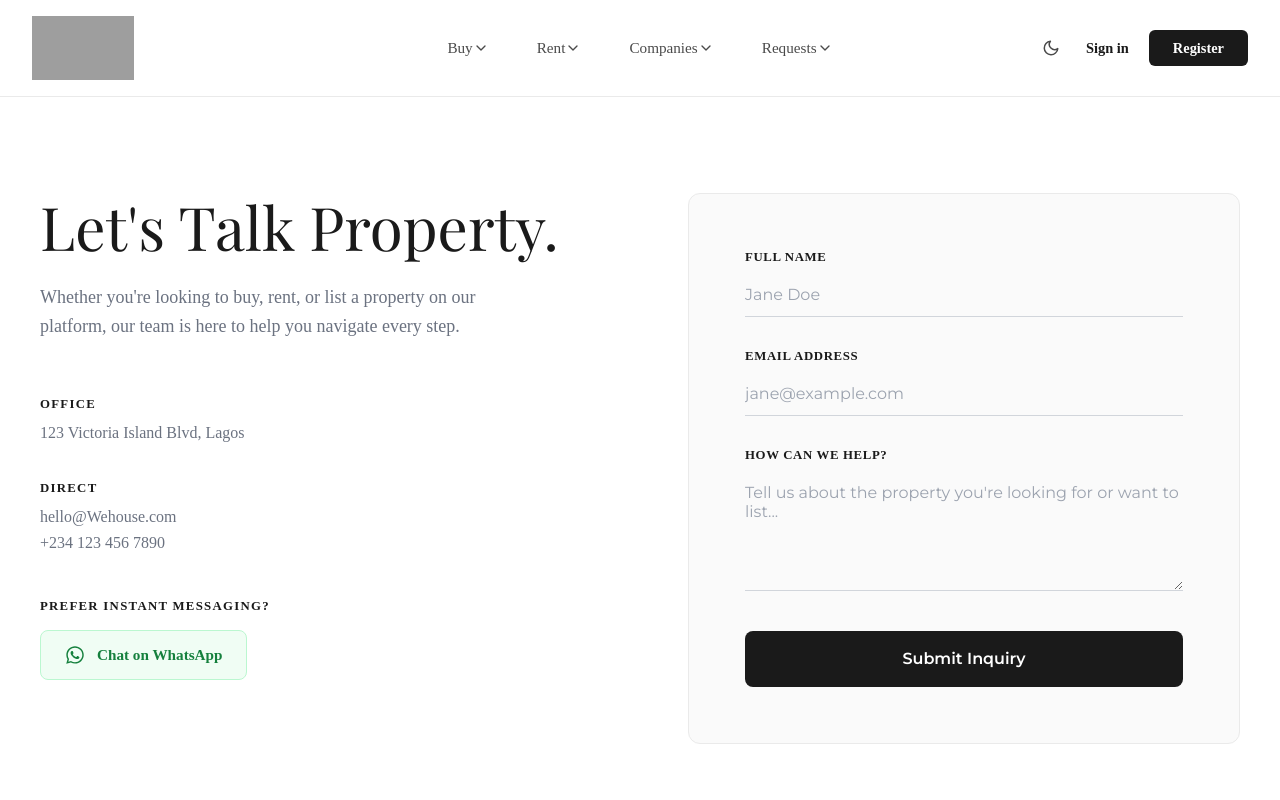
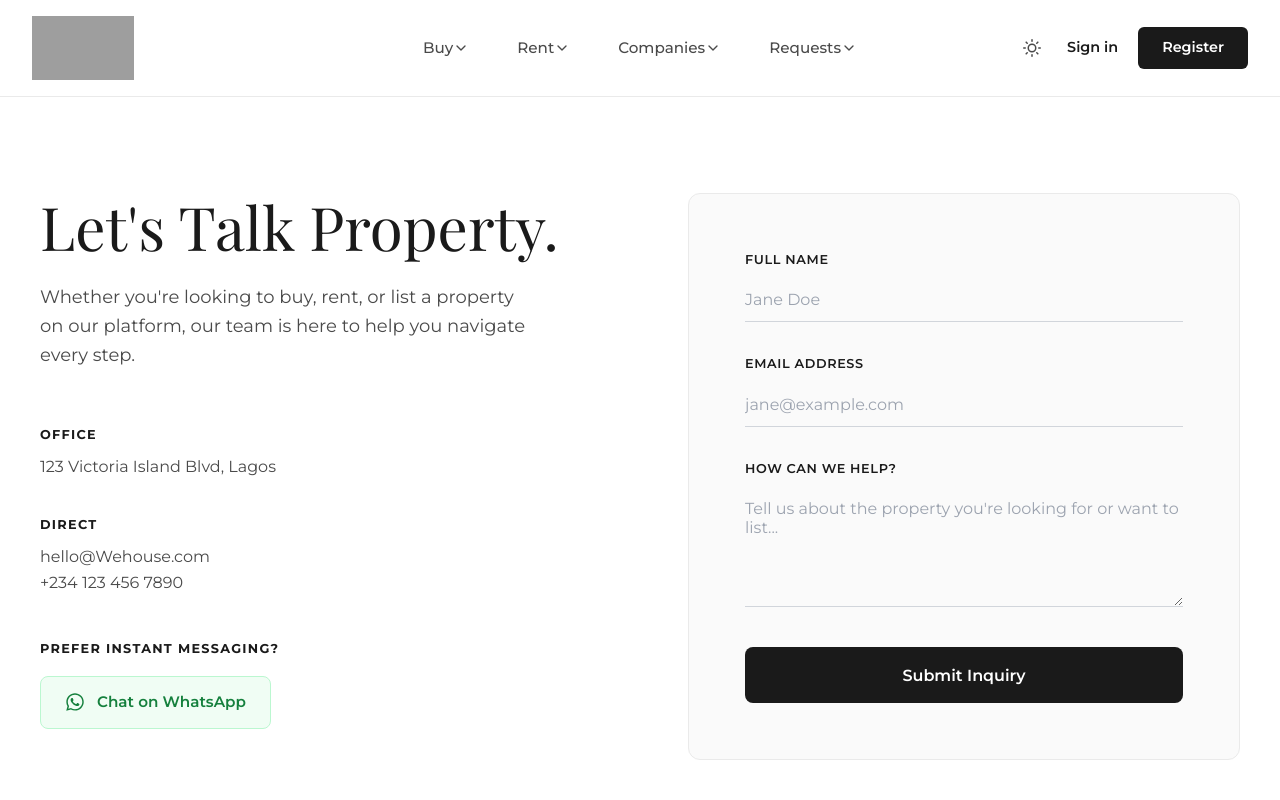
Before and after one commit to Aquixv/Real-Estate-App, a Next.js app: page /contact in a window 1280 px wide. Shown: the top 800 px of the page. Built offline with nearby package versions, Linux system fonts and the light colour scheme; grey boxes are pictures that could not be loaded; a web font is replaced by a local one.

Commit message:
retrying DM

```diff
--- a/src/app/globals.css
+++ b/src/app/globals.css
@@ -7,6 +7,11 @@
 
 /* 2. Global Brand Variables */
 :root {
+  --color-background: #ffffff;
+  --color-text-main: #1a1a1a;
+  --color-text-muted: #4a4a4a;
+  --color-accent-gold: #bfa173;
+  --color-accent-gold-hover: #a68a5f;
   --bg-page: #ffffff;
   --bg-card: #ffffff;
   --bg-subtle: #fafafa;
@@ -18,7 +23,6 @@
   --accent: #4f46e5;
   --accent-soft: #e0e7ff;
 }
-
 [data-theme="dark"] {
   --bg-page: #0b0f19;
   --bg-card: #111827;
@@ -31,11 +35,16 @@
   --accent: #6366f1;
   --accent-soft: rgba(99, 102, 241, 0.16);
 }
-
+/* 3. Base Typography */
 body {
   background-color: var(--bg-page);
   color: var(--text-primary);
   transition: background-color 0.2s ease, color 0.2s ease;
+  /* Uses the Montserrat font you loaded in layout.tsx */
+  font-family: var(--font-montserrat), system-ui, sans-serif;
+  line-height: 1.6;
+  -webkit-font-smoothing: antialiased;
+  -moz-osx-font-smoothing: grayscale;
 }
 
 /* 4. Heading Typography */
--- /dev/null
+++ b/src/components/NavIcons.tsx
@@ -0,0 +1,40 @@
+export const ChevronDown = ({ isOpen = false }) => (
+  <svg
+    width="16" height="16" viewBox="0 0 24 24" fill="none" stroke="currentColor"
+    strokeWidth="2" strokeLinecap="round" strokeLinejoin="round"
+    style={{
+      marginLeft: 'auto',
+      transform: isOpen ? 'rotate(180deg)' : 'rotate(0deg)',
+      transition: 'transform 0.2s ease'
+    }}
+  >
+    <polyline points="6 9 12 15 18 9"></polyline>
+  </svg>
+);
+
+export const XIcon = () => (
+  <svg width="24" height="24" viewBox="0 0 24 24" fill="none" stroke="currentColor" strokeWidth="2" strokeLinecap="round" strokeLinejoin="round">
+    <line x1="18" y1="6" x2="6" y2="18"></line>
+    <line x1="6" y1="6" x2="18" y2="18"></line>
+  </svg>
+);
+
+export const SunIcon = () => (
+  <svg width="18" height="18" viewBox="0 0 24 24" fill="none" stroke="currentColor" strokeWidth="2" strokeLinecap="round" strokeLinejoin="round">
+    <circle cx="12" cy="12" r="5"></circle>
+    <line x1="12" y1="1" x2="12" y2="3"></line>
+    <line x1="12" y1="21" x2="12" y2="23"></line>
+    <line x1="4.22" y1="4.22" x2="5.64" y2="5.64"></line>
+    <line x1="18.36" y1="18.36" x2="19.78" y2="19.78"></line>
+    <line x1="1" y1="12" x2="3" y2="12"></line>
+    <line x1="21" y1="12" x2="23" y2="12"></line>
+    <line x1="4.22" y1="19.78" x2="5.64" y2="18.36"></line>
+    <line x1="18.36" y1="5.64" x2="19.78" y2="4.22"></line>
+  </svg>
+);
+
+export const MoonIcon = () => (
+  <svg width="18" height="18" viewBox="0 0 24 24" fill="none" stroke="currentColor" strokeWidth="2" strokeLinecap="round" strokeLinejoin="round">
+    <path d="M21 12.79A9 9 0 1 1 11.21 3 7 7 0 0 0 21 12.79z"></path>
+  </svg>
+);
--- a/src/components/Navbar.tsx
+++ b/src/components/Navbar.tsx
@@ -3,117 +3,120 @@
 import { useState, useEffect } from 'react';
 import Link from 'next/link';
 import styles from './navbar.module.css';
+// Ideally move these 4 SVGs to ./NavIcons.tsx
+import { ChevronDown, XIcon, SunIcon, MoonIcon } from './NavIcons';
 
-// SVG Icons
-const ChevronDown = ({ isOpen = false }) => (
-  <svg
-    width="16" height="16" viewBox="0 0 24 24" fill="none" stroke="currentColor"
-    strokeWidth="2" strokeLinecap="round" strokeLinejoin="round"
-    style={{
-      marginLeft: 'auto',
-      transform: isOpen ? 'rotate(180deg)' : 'rotate(0deg)',
-      transition: 'transform 0.2s ease'
-    }}
-  >
-    <polyline points="6 9 12 15 18 9"></polyline>
-  </svg>
-);
+const PROPERTY_TYPES = [
+  { label: 'Houses', param: 'House' },
+  { label: 'Flats / Apartments', param: 'Flat+%2F+Apartment' },
+  { label: 'Lands', param: 'Land' },
+  { label: 'Commercial Property', param: 'Commercial' },
+];
 
-const XIcon = () => (
-  <svg width="24" height="24" viewBox="0 0 24 24" fill="none" stroke="currentColor" strokeWidth="2" strokeLinecap="round" strokeLinejoin="round">
-    <line x1="18" y1="6" x2="6" y2="18"></line>
-    <line x1="6" y1="6" x2="18" y2="18"></line>
-  </svg>
-);
+const NAV_DROPDOWNS = [
+  {
+    id: 'buy',
+    label: 'Buy',
+    items: PROPERTY_TYPES.map((t) => ({
+      label: t.label,
+      href: `/properties?category=For+Sale&type=${t.param}`,
+    })),
+    viewAll: { label: 'View all properties for sale', href: '/properties?category=For+Sale' },
+  },
+  {
+    id: 'rent',
+    label: 'Rent',
+    items: PROPERTY_TYPES.map((t) => ({
+      label: t.label,
+      href: `/properties?category=For+Rent&type=${t.param}`,
+    })),
+    viewAll: { label: 'View all properties for rent', href: '/properties?category=For+Rent' },
+  },
+  {
+    id: 'companies',
+    label: 'Companies',
+    items: [
+      { label: 'Estate Agents', href: '/companies/agents' },
+      { label: 'Property Developers', href: '/companies/developers' },
+    ],
+  },
+  {
+    id: 'requests',
+    label: 'Requests',
+    items: [
+      { label: 'Post a request', href: '/requests/post' },
+      { label: 'View property requests', href: '/requests/view' },
+    ],
+  },
+];
 
-const SunIcon = () => (
-  <svg width="18" height="18" viewBox="0 0 24 24" fill="none" stroke="currentColor" strokeWidth="2" strokeLinecap="round" strokeLinejoin="round">
-    <circle cx="12" cy="12" r="5"></circle>
-    <line x1="12" y1="1" x2="12" y2="3"></line>
-    <line x1="12" y1="21" x2="12" y2="23"></line>
-    <line x1="4.22" y1="4.22" x2="5.64" y2="5.64"></line>
-    <line x1="18.36" y1="18.36" x2="19.78" y2="19.78"></line>
-    <line x1="1" y1="12" x2="3" y2="12"></line>
-    <line x1="21" y1="12" x2="23" y2="12"></line>
-    <line x1="4.22" y1="19.78" x2="5.64" y2="18.36"></line>
-    <line x1="18.36" y1="5.64" x2="19.78" y2="4.22"></line>
-  </svg>
-);
-
-const MoonIcon = () => (
-  <svg width="18" height="18" viewBox="0 0 24 24" fill="none" stroke="currentColor" strokeWidth="2" strokeLinecap="round" strokeLinejoin="round">
-    <path d="M21 12.79A9 9 0 1 1 11.21 3 7 7 0 0 0 21 12.79z"></path>
-  </svg>
+const BrandLogo = () => (
+  <span className={styles.logoPlaceholder}>
+    <img
+      className={styles.logo}
+      src="https://logowik.com/content/uploads/images/real-estate-buildings208.logowik.com.webp"
+      alt="Logo"
+    />
+  </span>
 );
 
 export default function Navbar() {
   const [isOpen, setIsOpen] = useState(false);
-  const [isDarkMode, setIsDarkMode] = useState(false);
   const [activeMobileDropdown, setActiveMobileDropdown] = useState<string | null>(null);
+  const [theme, setTheme] = useState<'light' | 'dark'>('light');
+
+  useEffect(() => {
+    const current = document.documentElement.getAttribute('data-theme') as 'light' | 'dark' | null;
+    if (current) setTheme(current);
+  }, []);
+
+  const toggleTheme = () => {
+    const next = theme === 'light' ? 'dark' : 'light';
+    setTheme(next);
+    document.documentElement.setAttribute('data-theme', next);
+    localStorage.setItem('theme', next);
+  };
 
   const closeMenu = () => {
     setIsOpen(false);
     setActiveMobileDropdown(null);
   };
 
-  const [theme, setTheme] = useState<"light" | "dark">("light");
-
-useEffect(() => {
-  const current = document.documentElement.getAttribute("data-theme") as "light" | "dark";
-  if (current) setTheme(current);
-}, []);
-
-const toggleTheme = () => {
-  const next = theme === "light" ? "dark" : "light";
-  setTheme(next);
-  document.documentElement.setAttribute("data-theme", next);
-  localStorage.setItem("theme", next);
-};
-
-  // Handles accordion behavior on mobile, does nothing on desktop (handled by CSS hover)
-  const toggleMobileDropdown = (dropdownName: string) => {
-    setActiveMobileDropdown(activeMobileDropdown === dropdownName ? null : dropdownName);
+  const toggleMobileDropdown = (id: string) => {
+    setActiveMobileDropdown((prev) => (prev === id ? null : id));
   };
 
   return (
     <header className={styles.header}>
       <nav className={styles.nav}>
-
-        {/* Left: Logo */}
         <Link href="/" className={styles.logo} onClick={closeMenu}>
-          <span className={styles.logoPlaceholder}><img className = {styles.logo} src="https://logowik.com/content/uploads/images/real-estate-buildings208.logowik.com.webp" alt=''></img></span>
+          <BrandLogo />
         </Link>
 
-        {/* Mobile Hamburger Button */}
         <button
           className={styles.mobileToggle}
           onClick={() => setIsOpen(true)}
           aria-label="Open menu"
         >
-          <span className={styles.hamburger}></span>
+          <span className={styles.hamburger} />
         </button>
 
-        {/* Mobile Dark Overlay */}
         <div
           className={`${styles.overlay} ${isOpen ? styles.overlayOpen : ''}`}
           onClick={closeMenu}
           aria-hidden="true"
-        ></div>
+        />
 
-        {/* Center & Right: Sliding Drawer on Mobile */}
         <div className={`${styles.menuContainer} ${isOpen ? styles.sidebarOpen : ''}`}>
-
-          {/* Mobile Sidebar Header */}
           <div className={styles.sidebarHeader}>
-            <span className={styles.logoPlaceholder}><img className = {styles.logo} src="https://logowik.com/content/uploads/images/real-estate-buildings208.logowik.com.webp" alt=''></img></span>
+            <BrandLogo />
             <button className={styles.closeButton} onClick={closeMenu} aria-label="Close menu">
               <XIcon />
             </button>
           </div>
 
-          {/* Mobile Auth Actions (Matches your reference image layout) */}
           <div className={styles.mobileAuthWrapper}>
-             <Link href="/register" className={styles.ctaButton} onClick={closeMenu}>
+            <Link href="/register" className={styles.ctaButton} onClick={closeMenu}>
               Register
             </Link>
             <Link href="/login" className={styles.ghostButton} onClick={closeMenu}>
@@ -121,74 +124,59 @@ const toggleTheme = () => {
             </Link>
           </div>
 
-          {/* Center Links */}
           <div className={styles.navLinks}>
-
-            <div className={styles.dropdown}>
-              <div className={styles.link} onClick={() => toggleMobileDropdown('buy')}>
-                Buy <ChevronDown isOpen={activeMobileDropdown === 'buy'} />
-              </div>
-              <div className={`${styles.dropdownContent} ${activeMobileDropdown === 'buy' ? styles.mobileOpen : ''}`}>
-                <Link href="/properties?category=For+Sale&type=House" className={styles.dropdownItem} onClick={closeMenu}>Houses</Link>
-                <Link href="/properties?category=For+Sale&type=Flat+%2F+Apartment" className={styles.dropdownItem} onClick={closeMenu}>Flats / Apartments</Link>
-                <Link href="/properties?category=For+Sale&type=Land" className={styles.dropdownItem} onClick={closeMenu}>Lands</Link>
-                <Link href="/properties?category=For+Sale&type=Commercial" className={styles.dropdownItem} onClick={closeMenu}>Commercial Property</Link>
-                <div className={styles.divider}></div>
-                <Link href="/properties?category=For+Sale" className={styles.viewAllItem} onClick={closeMenu}>View all properties for sale</Link>
-              </div>
-            </div>
-
-            <div className={styles.dropdown}>
-              <div className={styles.link} onClick={() => toggleMobileDropdown('rent')}>
-                Rent <ChevronDown isOpen={activeMobileDropdown === 'rent'} />
-              </div>
-              <div className={`${styles.dropdownContent} ${activeMobileDropdown === 'rent' ? styles.mobileOpen : ''}`}>
-                <Link href="/properties?category=For+Rent&type=House" className={styles.dropdownItem} onClick={closeMenu}>Houses</Link>
-                <Link href="/properties?category=For+Rent&type=Flat+%2F+Apartment" className={styles.dropdownItem} onClick={closeMenu}>Flats / Apartments</Link>
-                <Link href="/properties?category=For+Rent&type=Land" className={styles.dropdownItem} onClick={closeMenu}>Lands</Link>
-                <Link href="/properties?category=For+Rent&type=Commercial" className={styles.dropdownItem} onClick={closeMenu}>Commercial Property</Link>
-                <div className={styles.divider}></div>
-                <Link href="/properties?category=For+Rent" className={styles.viewAllItem} onClick={closeMenu}>View all properties for rent</Link>
-              </div>
-            </div>
-
-            <div className={styles.dropdown}>
-              <div className={styles.link} onClick={() => toggleMobileDropdown('companies')}>
-                Companies <ChevronDown isOpen={activeMobileDropdown === 'companies'} />
-              </div>
-              <div className={`${styles.dropdownContent} ${activeMobileDropdown === 'companies' ? styles.mobileOpen : ''}`}>
-                <Link href="/companies/agents" className={styles.dropdownItem} onClick={closeMenu}>Estate Agents</Link>
-                <Link href="/companies/developers" className={styles.dropdownItem} onClick={closeMenu}>Property Developers</Link>
-              </div>
-            </div>
-
-            <div className={styles.dropdown}>
-              <div className={styles.link} onClick={() => toggleMobileDropdown('requests')}>
-                Requests <ChevronDown isOpen={activeMobileDropdown === 'requests'} />
-              </div>
-              <div className={`${styles.dropdownContent} ${activeMobileDropdown === 'requests' ? styles.mobileOpen : ''}`}>
-                <Link href="/requests/post" className={styles.dropdownItem} onClick={closeMenu}>Post a request</Link>
-                <Link href="/requests/view" className={styles.dropdownItem} onClick={closeMenu}>View property requests</Link>
-              </div>
-            </div>
-
+            {NAV_DROPDOWNS.map((dropdown) => {
+              const isDropdownOpen = activeMobileDropdown === dropdown.id;
+              return (
+                <div key={dropdown.id} className={styles.dropdown}>
+                  <div className={styles.link} onClick={() => toggleMobileDropdown(dropdown.id)}>
+                    {dropdown.label} <ChevronDown isOpen={isDropdownOpen} />
+                  </div>
+                  <div className={`${styles.dropdownContent} ${isDropdownOpen ? styles.mobileOpen : ''}`}>
+                    {dropdown.items.map((item) => (
+                      <Link
+                        key={item.href}
+                        href={item.href}
+                        className={styles.dropdownItem}
+                        onClick={closeMenu}
+                      >
+                        {item.label}
+                      </Link>
+                    ))}
+                    {dropdown.viewAll && (
+                      <>
+                        <div className={styles.divider} />
+                        <Link
+                          href={dropdown.viewAll.href}
+                          className={styles.viewAllItem}
+                          onClick={closeMenu}
+                        >
+                          {dropdown.viewAll.label}
+                        </Link>
+                      </>
+                    )}
+                  </div>
+                </div>
+              );
+            })}
           </div>
 
-          {/* Desktop Right Side Auth & Theme */}
           <div className={styles.ctaWrapper}>
             <div className={styles.themeToggleWrapper}>
-              {/* <span className={styles.mobileThemeText}>Theme</span> */}
               <button onClick={toggleTheme} className={styles.themeToggle} aria-label="Toggle Dark Mode">
-                {isDarkMode ? <SunIcon /> : <MoonIcon />}
+                {theme === 'dark' ? <MoonIcon /> : <SunIcon />}
               </button>
             </div>
 
             <div className={styles.desktopAuthOnly}>
-              <Link href="/login" className={styles.ghostButton} onClick={closeMenu}>Sign in</Link>
-              <Link href="/register" className={styles.ctaButton} onClick={closeMenu}>Register</Link>
+              <Link href="/login" className={styles.ghostButton} onClick={closeMenu}>
+                Sign in
+              </Link>
+              <Link href="/register" className={styles.ctaButton} onClick={closeMenu}>
+                Register
+              </Link>
             </div>
           </div>
-
         </div>
       </nav>
     </header>
```
